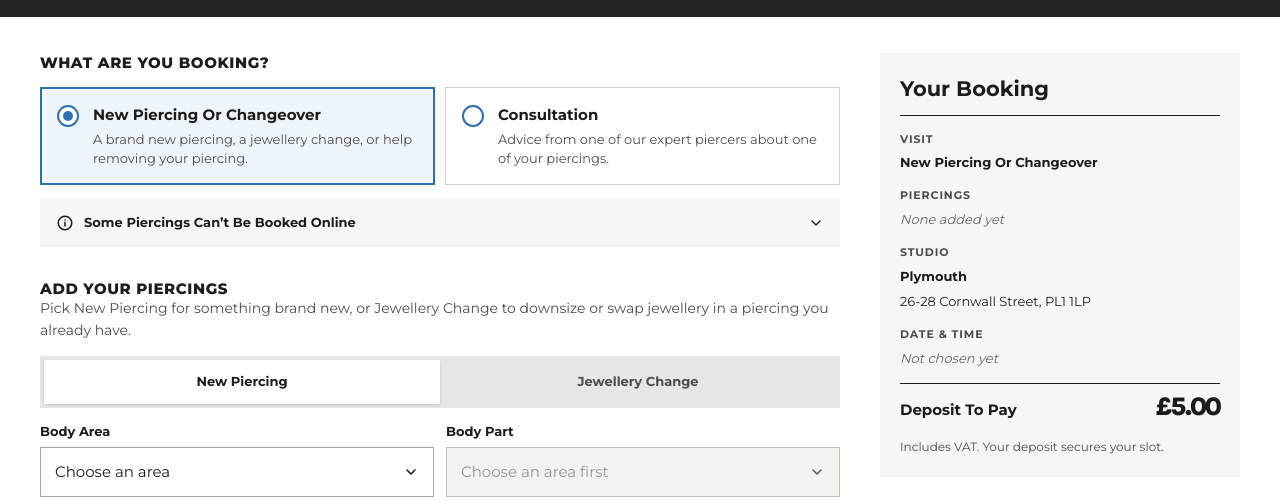
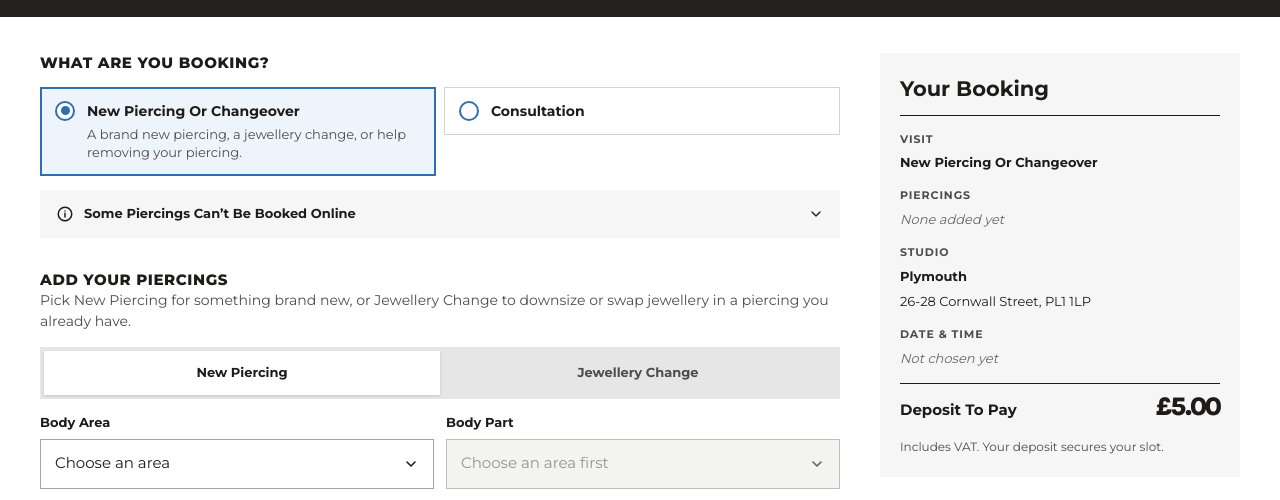
Before and after one commit to finleyobrien99-maker/bluebananatest, a plain HTML site: page booking/index.html in a window 1280 px wide. Shown: the part 288-788 px from the top of the page. Drawn offline with Linux system fonts and the light colour scheme.

Commit message:
Booking: slimmer visit options and lighter selected piercings
From the "Online Piercing Booking Page" changes document:
- The What Are You Booking? options are slimmer, and each description
  shows only once its option is chosen (screen readers still hear both)
- Selected piercings sit on the light grey block colour with dark text,
  instead of the dark grey

Co-Authored-By: Claude Opus 5.5 <noreply@anthropic.com>

```diff
--- a/booking/assets/booking.css
+++ b/booking/assets/booking.css
@@ -212,15 +212,15 @@ html { scroll-padding-top: calc(var(--bar-h) + 24px); }
 .bk-notice .bk-disclosure { background: var(--bb-paper); }
 
 /* ---------- Choice cards (radio) ---------- */
-.bk-choices { display: grid; gap: 10px; }
+.bk-choices { display: grid; gap: 8px; align-items: start; }
 .bk-choice { position: relative; display: block; cursor: pointer; }
 .bk-choice input { position: absolute; opacity: 0; width: 1px; height: 1px; }
 .bk-choice__body {
   display: flex;
-  gap: 14px;
+  gap: 12px;
   align-items: flex-start;
-  height: 100%;
-  padding: 16px;
+  min-height: 48px;
+  padding: 13px 14px;
   background: var(--bb-paper);
   border: 1px solid #d6d3cc;
   transition: border-color .2s, background-color .2s;
@@ -228,19 +228,37 @@ html { scroll-padding-top: calc(var(--bar-h) + 24px); }
 .bk-choice__dot {
   display: grid;
   place-items: center;
-  width: 22px; height: 22px;
-  margin-top: 1px;
+  width: 20px; height: 20px;
+  margin-top: 0;
   border: 2px solid var(--bk-blue);
   border-radius: 50%;
   background: #fff;
   flex-shrink: 0;
 }
-.bk-choice__dot::after { content: ""; width: 10px; height: 10px; border-radius: 50%; background: var(--bk-blue); transform: scale(0); transition: transform .15s; }
-.bk-choice__text { display: flex; flex-direction: column; gap: 4px; }
-.bk-choice__title { font-size: 15px; font-weight: 700; }
-.bk-choice__desc { font-size: 13px; line-height: 1.45; color: var(--bk-text-2); }
+.bk-choice__dot::after { content: ""; width: 9px; height: 9px; border-radius: 50%; background: var(--bk-blue); transform: scale(0); transition: transform .15s; }
+.bk-choice__text { display: flex; flex-direction: column; gap: 4px; min-width: 0; }
+.bk-choice__title { font-size: 14px; font-weight: 700; line-height: 20px; }
+/* The description shows only on the chosen option (screen readers still hear both) */
+.bk-choice__desc {
+  position: absolute;
+  width: 1px; height: 1px;
+  overflow: hidden;
+  clip: rect(0 0 0 0);
+  white-space: nowrap;
+  font-size: 13px;
+  line-height: 1.45;
+  color: var(--bk-text-2);
+}
+.bk-choice input:checked + .bk-choice__body .bk-choice__desc {
+  position: static;
+  width: auto; height: auto;
+  overflow: visible;
+  clip: auto;
+  white-space: normal;
+  animation: bk-in .2s var(--ease-out);
+}
 .bk-choice:hover .bk-choice__body { border-color: var(--bk-blue); }
-.bk-choice input:checked + .bk-choice__body { border: 2px solid var(--bk-blue); padding: 15px; background: var(--bk-blue-tint); }
+.bk-choice input:checked + .bk-choice__body { border: 2px solid var(--bk-blue); padding: 12px 13px; background: var(--bk-blue-tint); }
 .bk-choice input:checked + .bk-choice__body .bk-choice__dot::after { transform: scale(1); }
 .bk-choice input:focus-visible + .bk-choice__body { outline: 2px solid var(--bb-blue); outline-offset: 2px; }
 
@@ -414,8 +432,8 @@ html { scroll-padding-top: calc(var(--bar-h) + 24px); }
   align-items: center;
   gap: 12px;
   padding: 12px 6px 12px 14px;
-  background: var(--bb-ink);
-  color: #fff;
+  background: var(--bk-box);
+  color: var(--bb-ink);
   animation: bk-in .25s var(--ease-out);
 }
 .bk-num {
@@ -432,9 +450,9 @@ html { scroll-padding-top: calc(var(--bar-h) + 24px); }
 }
 .bk-item__text { display: flex; flex-direction: column; gap: 3px; flex: 1; min-width: 0; }
 .bk-item__name { font-size: 15px; font-weight: 700; }
-.bk-item__meta { font-size: 12px; color: #d6d3cc; }
-.bk-item__remove { display: grid; place-items: center; width: 44px; height: 44px; color: #fff; flex-shrink: 0; }
-.bk-item__remove:hover { color: var(--bb-yellow); }
+.bk-item__meta { font-size: 12px; color: var(--bk-text-2); }
+.bk-item__remove { display: grid; place-items: center; width: 44px; height: 44px; color: var(--bk-text-2); flex-shrink: 0; }
+.bk-item__remove:hover { color: var(--bk-error); }
 .bk-item__remove svg { width: 20px; height: 20px; }
 @keyframes bk-in { from { opacity: 0; transform: translateY(-4px); } to { opacity: 1; transform: none; } }
 
@@ -451,7 +469,7 @@ html { scroll-padding-top: calc(var(--bar-h) + 24px); }
   line-height: 16px;
   white-space: nowrap;
 }
-.bk-item .bk-age { color: #e2dfd8; }
+.bk-item .bk-age { color: var(--bk-text-2); border-color: var(--bk-box-rule); background: var(--bb-paper); }
 
 /* Age table */
 .bk-table-wrap { overflow-x: auto; margin-top: 4px; background: var(--bb-paper); }
```
